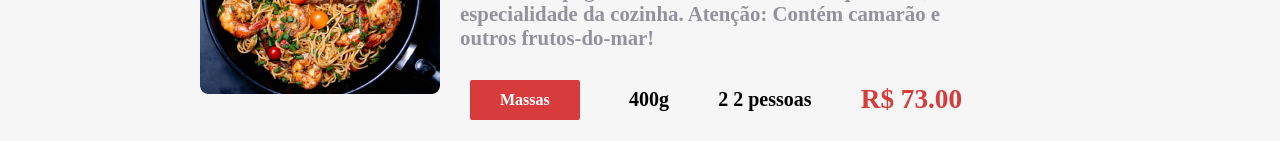
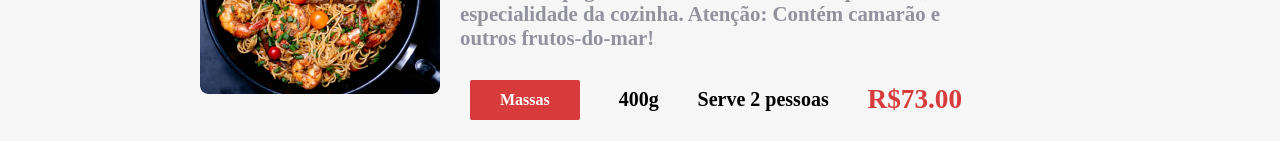
Before and after one commit to Cleber-Severo/Aluroni-routes, a React (Create React App) app: page /cardapio in a window 1280 px wide. Shown: the part 811-952 px from the top of the page. Built offline with nearby package versions, Linux system fonts and the light colour scheme; a web font is replaced by a local one.

Commit message:
refactor: tags component implemented and route positioned insed of pagina padrao

```diff
--- a/src/pages/Cardapio/Itens/Item/Item.module.scss
+++ b/src/pages/Cardapio/Itens/Item/Item.module.scss
@@ -1,10 +1,5 @@
 @import "styles/variaveis";
 @import "styles/breakpoints";
-
-$massas: #d73b3b;
-$carnes: #30201e;
-$combos: #e6c864;
-$veganos: #80aa40;
 
 .item {
   display: flex;
@@ -47,56 +42,5 @@ $veganos: #80aa40;
       margin-bottom: 20px;
     }
   }
-  &__tags {
-    display: flex;
-    flex-wrap: wrap;
-    justify-content: space-between;
-    margin-bottom: 20px;
-    max-width: 700px;
-    @media (max-width: $desktop_xsm) {
-      justify-content: flex-end;
-    }
-    @media (max-width: $mobile) {
-      justify-content: flex-start;
-    }
-    > div {
-      margin: 10px;
-    }
-  }
-  &__tipo {
-    align-items: center;
-    border-radius: 2px;
-    display: flex;
-    font-weight: bold;
-    height: 40px;
-    justify-content: center;
-    padding: 10px 30px;
-    &__massas {
-      background-color: $massas;
-      color: white;
-    }
-    &__carnes {
-      background-color: $carnes;
-      color: white;
-    }
-    &__combos {
-      background-color: $combos;
-    }
-    &__veganos {
-      background-color: $veganos;
-    }
-  }
-  &__porcao,
-  &__qtdpessoas,
-  &__valor {
-    align-items: center;
-    display: flex;
-    font-size: 1.25rem;
-    font-weight: bold;
-    justify-content: center;
-  }
-  &__valor {
-    color: $red;
-    font-size: 1.7rem;
-  }
+
 }
--- a/src/pages/Cardapio/Itens/Item/index.tsx
+++ b/src/pages/Cardapio/Itens/Item/index.tsx
@@ -1,11 +1,11 @@
 import React from 'react';
 import styles from './Item.module.scss';
-import classNames from 'classnames';
 import { Prato } from 'types/Prato';
+import TagsPrato from 'components/TagsPrato';
 
 
 export default function Item(props: Prato) {
-  const { title, description, category, size, serving, price, photo } = props;
+  const { title, description, photo } = props;
   return (
     <div className={styles.item}>
       <div className={styles.item__imagem}>
@@ -16,15 +16,7 @@ export default function Item(props: Prato) {
           <h2> {title} </h2>
           <p> {description} </p>
         </div>
-        <div className={styles.item__tags}>
-          <div className={classNames({
-            [styles.item__tipo]: true,
-            [styles[`item__tipo__${category.label.toLowerCase()}`]]: true
-          })}>{category.label}</div>
-          <div className={styles.item__porcao}>{size}g</div>
-          <div className={styles.item__qtdpessoas}>{serving} 2 pessoa{serving === 1 ? '' : 's'}</div>
-          <div className={styles.item__valor}>R$ {price.toFixed(2)}</div>
-        </div>
+        <TagsPrato {...props}/>
       </div>
     </div>
   );
--- a/src/pages/Prato/index.tsx
+++ b/src/pages/Prato/index.tsx
@@ -3,6 +3,7 @@ import styles from './Prato.module.scss';
 import {  useNavigate, useParams } from 'react-router-dom';
 import classNames from 'classnames';
 import cardapio from 'data/cardapio.json';
+import TagsPrato from 'components/TagsPrato';
 
 export default function Prato() {
   const { id } = useParams();
@@ -21,7 +22,7 @@ export default function Prato() {
         </div>
         <div className={styles.conteudo}>
           <p className={styles.conteudo__descricao}> {prato.description} </p>
-
+          <TagsPrato {...prato}/>
         </div>
       </section>
     </>
--- a/src/routes.js
+++ b/src/routes.js
@@ -15,13 +15,13 @@ export default function AppRouter() {
       <Router>
         <Menu />
         <Routes>
-          <Route path="/" element={<PaginaPadrao />}>
+          <Route path='/' element={<PaginaPadrao />}>
             <Route index element={<Inicio />} />
-            <Route path="cardapio" element={<Cardapio />} />
-            <Route path="sobre" element={<Sobre />} />
+            <Route path='cardapio' element={<Cardapio />} />
+            <Route path='sobre' element={<Sobre />} />
+            <Route path='prato/:id' element={<Prato />} />
           </Route>
-          <Route path="*" element={<NotFound />} />
-          <Route path='prato/:id'element={<Prato />}/>
+          <Route path='*' element={<NotFound />} />
         </Routes>
         <Footer />
       </Router>
```
